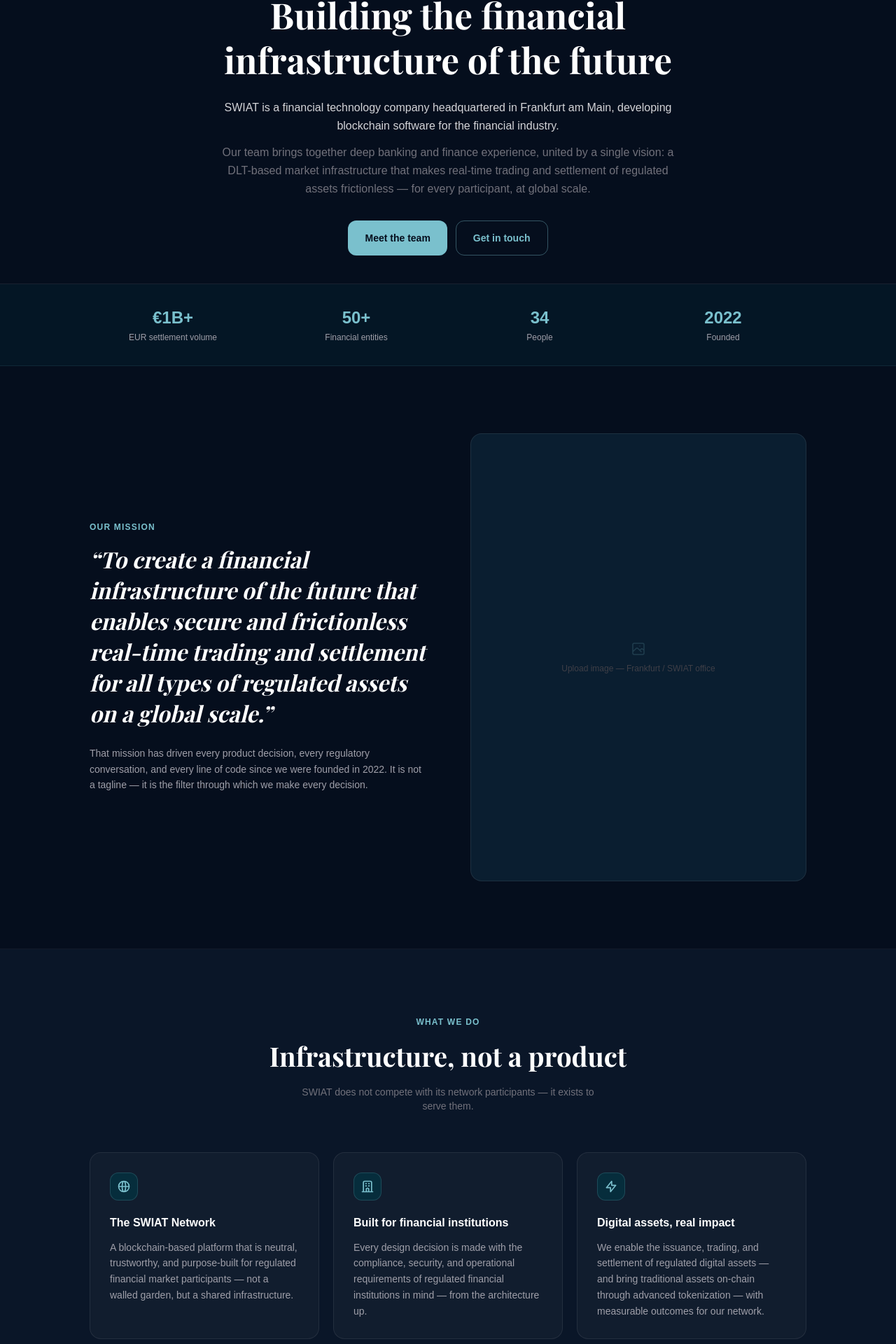
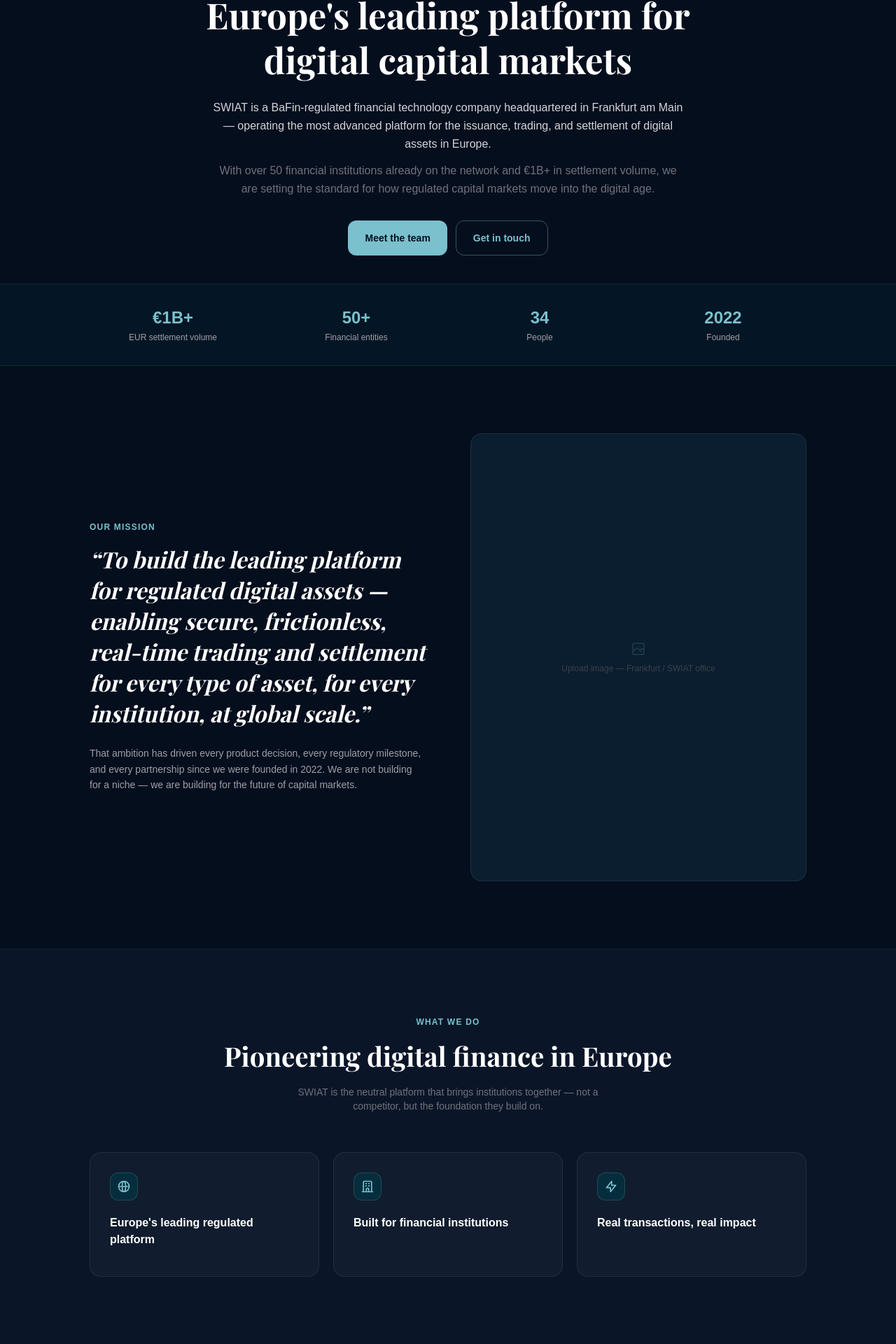
Before and after one commit to hxiao-z/swiat-landing-page, a Next.js app: page /about in a window 1280 px wide. Shown: the part 213-2133 px from the top of the page at 70% size. Built offline with nearby package versions, Linux system fonts and the light colour scheme.

Commit message:
Update About and Why Join pages: content refresh, hover reveals, newsletter CTA, lighter cards
Co-Authored-By: Claude Sonnet 4.6 <noreply@anthropic.com>

```diff
--- a/app/components/AboutPage.tsx
+++ b/app/components/AboutPage.tsx
@@ -1,5 +1,6 @@
 "use client";
 
+import { useState } from "react";
 import { motion } from "framer-motion";
 import Link from "next/link";
 import Image from "next/image";
@@ -20,8 +21,8 @@ function PhotoBox({ label, aspect = "landscape" }: { label: string; aspect?: "la
 
 const pillars = [
   {
-    title: "The SWIAT Network",
-    desc: "A blockchain-based platform that is neutral, trustworthy, and purpose-built for regulated financial market participants — not a walled garden, but a shared infrastructure.",
+    title: "Europe's leading regulated platform",
+    desc: "Neutral, trustworthy, and purpose-built for regulated financial institutions — connecting participants without vendor lock-in.",
     icon: (
       <svg className="w-5 h-5" fill="none" stroke="currentColor" viewBox="0 0 24 24">
         <path strokeLinecap="round" strokeLinejoin="round" strokeWidth={2} d="M21 12a9 9 0 01-9 9m9-9a9 9 0 00-9-9m9 9H3m9 9a9 9 0 01-9-9m9 9c1.657 0 3-4.03 3-9s-1.343-9-3-9m0 18c-1.657 0-3-4.03-3-9s1.343-9 3-9m-9 9a9 9 0 019-9" />
@@ -30,7 +31,7 @@ const pillars = [
   },
   {
     title: "Built for financial institutions",
-    desc: "Every design decision is made with the compliance, security, and operational requirements of regulated financial institutions in mind — from the architecture up.",
+    desc: "Compliance, security, and operations are built in from day one — so institutions can participate without changing how they work.",
     icon: (
       <svg className="w-5 h-5" fill="none" stroke="currentColor" viewBox="0 0 24 24">
         <path strokeLinecap="round" strokeLinejoin="round" strokeWidth={2} d="M19 21V5a2 2 0 00-2-2H7a2 2 0 00-2 2v16m14 0h2m-2 0h-5m-9 0H3m2 0h5M9 7h1m-1 4h1m4-4h1m-1 4h1m-5 10v-5a1 1 0 011-1h2a1 1 0 011 1v5m-4 0h4" />
@@ -38,8 +39,8 @@ const pillars = [
     ),
   },
   {
-    title: "Digital assets, real impact",
-    desc: "We enable the issuance, trading, and settlement of regulated digital assets — and bring traditional assets on-chain through advanced tokenization — with measurable outcomes for our network.",
+    title: "Real transactions, real impact",
+    desc: "€1B+ in settlement volume. 50+ institutions on the network. Live, regulated, and delivering results at scale.",
     icon: (
       <svg className="w-5 h-5" fill="none" stroke="currentColor" viewBox="0 0 24 24">
         <path strokeLinecap="round" strokeLinejoin="round" strokeWidth={2} d="M13 10V3L4 14h7v7l9-11h-7z" />
@@ -57,11 +58,71 @@ const shareholders = [
 
 const timeline = [
   { year: "2022", event: "SWIAT founded in Frankfurt by a group of banking and technology veterans." },
-  { year: "2023", event: "First live transaction on the SWIAT network — a milestone for blockchain-based settlement in Europe." },
+  { year: "2023", event: "First live transaction on the SWIAT platform — a milestone for regulated digital asset settlement in Europe." },
   { year: "2023", event: "Inaugural SWIAT Conference. First annual gathering of founding members and network participants." },
   { year: "2024", event: "ECB DLT trials completed. SWIAT demonstrates wholesale settlement interoperability with central bank systems." },
   { year: "2025", event: "BaFin grants SWIAT the licence to operate a crypto-securities registry under eWpG. Network surpasses 50 financial entities." },
 ];
+
+function NewsletterInline() {
+  const [email, setEmail] = useState("");
+  const [agreed, setAgreed] = useState(false);
+  const [submitted, setSubmitted] = useState(false);
+
+  const handleSubmit = (e: React.FormEvent) => {
+    e.preventDefault();
+    if (agreed && email) setSubmitted(true);
+  };
+
+  if (submitted) {
+    return (
+      <div className="flex items-center justify-center gap-2 text-[#7AC0CD] text-sm">
+        <svg className="w-5 h-5" fill="none" stroke="currentColor" viewBox="0 0 24 24">
+          <path strokeLinecap="round" strokeLinejoin="round" strokeWidth={2} d="M5 13l4 4L19 7" />
+        </svg>
+        Thank you for subscribing!
+      </div>
+    );
+  }
+
+  return (
+    <form onSubmit={handleSubmit} className="flex flex-col gap-4 max-w-md mx-auto">
+      <div className="flex gap-3">
+        <input
+          type="email"
+          required
+          value={email}
+          onChange={(e) => setEmail(e.target.value)}
+          placeholder="your@email.com"
+          className="flex-1 bg-white/5 border border-white/10 rounded-xl px-4 py-3 text-white placeholder-zinc-500 text-sm focus:outline-none focus:border-[#7AC0CD]/60 transition-all"
+        />
+        <button
+          type="submit"
+          className="bg-[#7AC0CD] hover:bg-[#93cfd9] text-[#050e1d] font-bold px-6 py-3 rounded-xl transition-colors text-sm shrink-0"
+        >
+          Subscribe
+        </button>
+      </div>
+      <label className="flex gap-3 cursor-pointer group text-left">
+        <div className="relative mt-0.5 shrink-0">
+          <input type="checkbox" checked={agreed} onChange={(e) => setAgreed(e.target.checked)} className="sr-only" />
+          <div className={`w-4 h-4 rounded border transition-all ${agreed ? "bg-[#7AC0CD] border-[#7AC0CD]" : "bg-white/5 border-white/20 group-hover:border-[#7AC0CD]/50"}`}>
+            {agreed && (
+              <svg className="w-2.5 h-2.5 text-white absolute top-0.5 left-0.5" fill="none" stroke="currentColor" viewBox="0 0 24 24">
+                <path strokeLinecap="round" strokeLinejoin="round" strokeWidth={3} d="M5 13l4 4L19 7" />
+              </svg>
+            )}
+          </div>
+        </div>
+        <span className="text-xs text-zinc-400 leading-relaxed">
+          I want to receive the SWIAT Newsletter and accept the{" "}
+          <a href="#" className="text-[#7AC0CD] hover:underline">data privacy guidelines</a>.
+          You can unsubscribe at any time.
+        </span>
+      </label>
+    </form>
+  );
+}
 
 export default function AboutPage() {
   return (
@@ -82,13 +143,13 @@ export default function AboutPage() {
               className="font-[family-name:var(--font-playfair)] font-bold text-white leading-tight mb-6"
               style={{ fontSize: "clamp(2rem, 4vw, 3.25rem)" }}
             >
-              Building the financial infrastructure of the future
+              Europe&apos;s leading platform for digital capital markets
             </h1>
             <p className="text-zinc-300 text-base leading-relaxed mb-3 font-medium max-w-2xl mx-auto">
-              SWIAT is a financial technology company headquartered in Frankfurt am Main, developing blockchain software for the financial industry.
+              SWIAT is a BaFin-regulated financial technology company headquartered in Frankfurt am Main — operating the most advanced platform for the issuance, trading, and settlement of digital assets in Europe.
             </p>
             <p className="text-zinc-500 leading-relaxed mb-8 max-w-2xl mx-auto">
-              Our team brings together deep banking and finance experience, united by a single vision: a DLT-based market infrastructure that makes real-time trading and settlement of regulated assets frictionless — for every participant, at global scale.
+              With over 50 financial institutions already on the network and €1B+ in settlement volume, we are setting the standard for how regulated capital markets move into the digital age.
             </p>
             <div className="flex flex-wrap gap-3 justify-center">
               <Link
@@ -136,10 +197,10 @@ export default function AboutPage() {
                 className="font-[family-name:var(--font-playfair)] text-white font-bold italic leading-snug mb-6"
                 style={{ fontSize: "clamp(1.4rem, 2.5vw, 2rem)" }}
               >
-                &ldquo;To create a financial infrastructure of the future that enables secure and frictionless real-time trading and settlement for all types of regulated assets on a global scale.&rdquo;
+                &ldquo;To build the leading platform for regulated digital assets — enabling secure, frictionless, real-time trading and settlement for every type of asset, for every institution, at global scale.&rdquo;
               </blockquote>
               <p className="text-zinc-400 leading-relaxed text-sm">
-                That mission has driven every product decision, every regulatory conversation, and every line of code since we were founded in 2022. It is not a tagline — it is the filter through which we make every decision.
+                That ambition has driven every product decision, every regulatory milestone, and every partnership since we were founded in 2022. We are not building for a niche — we are building for the future of capital markets.
               </p>
             </motion.div>
             <motion.div initial={{ opacity: 0, x: 20 }} whileInView={{ opacity: 1, x: 0 }} viewport={{ once: true }} transition={{ duration: 0.6, delay: 0.1 }}>
@@ -158,10 +219,10 @@ export default function AboutPage() {
               className="font-[family-name:var(--font-playfair)] font-bold text-white"
               style={{ fontSize: "clamp(1.8rem, 3vw, 2.5rem)" }}
             >
-              Infrastructure, not a product
+              Pioneering digital finance in Europe
             </h2>
             <p className="text-zinc-500 text-sm mt-3 max-w-md mx-auto">
-              SWIAT does not compete with its network participants — it exists to serve them.
+              SWIAT is the neutral platform that brings institutions together — not a competitor, but the foundation they build on.
             </p>
           </div>
           <div className="grid sm:grid-cols-3 gap-5">
@@ -172,13 +233,13 @@ export default function AboutPage() {
                 whileInView={{ opacity: 1, y: 0 }}
                 viewport={{ once: true }}
                 transition={{ duration: 0.4, delay: i * 0.1 }}
-                className="bg-white/3 border border-white/8 rounded-2xl p-7 hover:border-[#7AC0CD]/25 hover:bg-white/5 transition-all"
+                className="group bg-white/3 border border-white/8 rounded-2xl p-7 hover:border-[#7AC0CD]/25 hover:bg-white/5 transition-all"
               >
                 <div className="w-10 h-10 rounded-xl bg-[#003946]/60 border border-[#7AC0CD]/20 flex items-center justify-center text-[#7AC0CD] mb-5">
                   {p.icon}
                 </div>
                 <h3 className="text-white font-bold text-base mb-3">{p.title}</h3>
-                <p className="text-zinc-400 text-sm leading-relaxed">{p.desc}</p>
+                <p className="text-zinc-400 text-sm leading-relaxed max-h-0 overflow-hidden opacity-0 group-hover:max-h-40 group-hover:opacity-100 transition-all duration-300">{p.desc}</p>
               </motion.div>
             ))}
           </div>
@@ -270,43 +331,21 @@ export default function AboutPage() {
         </div>
       </section>
 
-      {/* CTA */}
+      {/* Newsletter CTA */}
       <section className="bg-[#003946]/30 border-t border-[#7AC0CD]/15 py-24 px-6">
-        <div className="max-w-3xl mx-auto text-center">
+        <div className="max-w-2xl mx-auto text-center">
           <motion.div initial={{ opacity: 0, y: 20 }} whileInView={{ opacity: 1, y: 0 }} viewport={{ once: true }} transition={{ duration: 0.5 }}>
-            <p className="text-xs font-bold text-[#7AC0CD] uppercase tracking-widest mb-4">Get involved</p>
+            <p className="text-xs font-bold text-[#7AC0CD] uppercase tracking-widest mb-4">Stay Informed</p>
             <h2
-              className="font-[family-name:var(--font-playfair)] font-bold text-white mb-5"
+              className="font-[family-name:var(--font-playfair)] font-bold text-white mb-4"
               style={{ fontSize: "clamp(1.8rem, 3.5vw, 2.75rem)" }}
             >
-              Join the network
+              Follow our journey
             </h2>
-            <p className="text-zinc-300 font-medium text-base mb-8 max-w-xl mx-auto">
-              Whether you want to connect as a participant, explore a partnership, or simply learn more — we would love to talk.
+            <p className="text-white/70 text-sm mb-8 max-w-md mx-auto">
+              Get the latest updates from SWIAT — new milestones, research, and network developments delivered to your inbox.
             </p>
-            <div className="flex flex-wrap gap-3 justify-center">
-              <Link
-                href="/contact"
-                className="inline-flex items-center gap-2 bg-[#7AC0CD] hover:bg-[#93cfd9] text-[#050e1d] font-bold text-sm px-7 py-3.5 rounded-xl transition-colors"
-              >
-                Contact us
-                <svg className="w-4 h-4" fill="none" viewBox="0 0 24 24" stroke="currentColor" strokeWidth={2.5}>
-                  <path strokeLinecap="round" strokeLinejoin="round" d="M17 8l4 4m0 0l-4 4m4-4H3" />
-                </svg>
-              </Link>
-              <Link
-                href="/team"
-                className="inline-flex items-center gap-2 border border-[#7AC0CD]/40 text-[#7AC0CD] hover:bg-[#7AC0CD]/10 font-semibold text-sm px-7 py-3.5 rounded-xl transition-colors"
-              >
-                Meet the team
-              </Link>
-              <Link
-                href="/partnership"
-                className="inline-flex items-center gap-2 border border-white/15 text-zinc-400 hover:text-white hover:border-white/25 font-semibold text-sm px-7 py-3.5 rounded-xl transition-colors"
-              >
-                Partnership
-              </Link>
-            </div>
+            <NewsletterInline />
           </motion.div>
         </div>
       </section>
```
Also changed, not shown: app/components/WhyJoinPage.tsx (+8 -3 lines).
